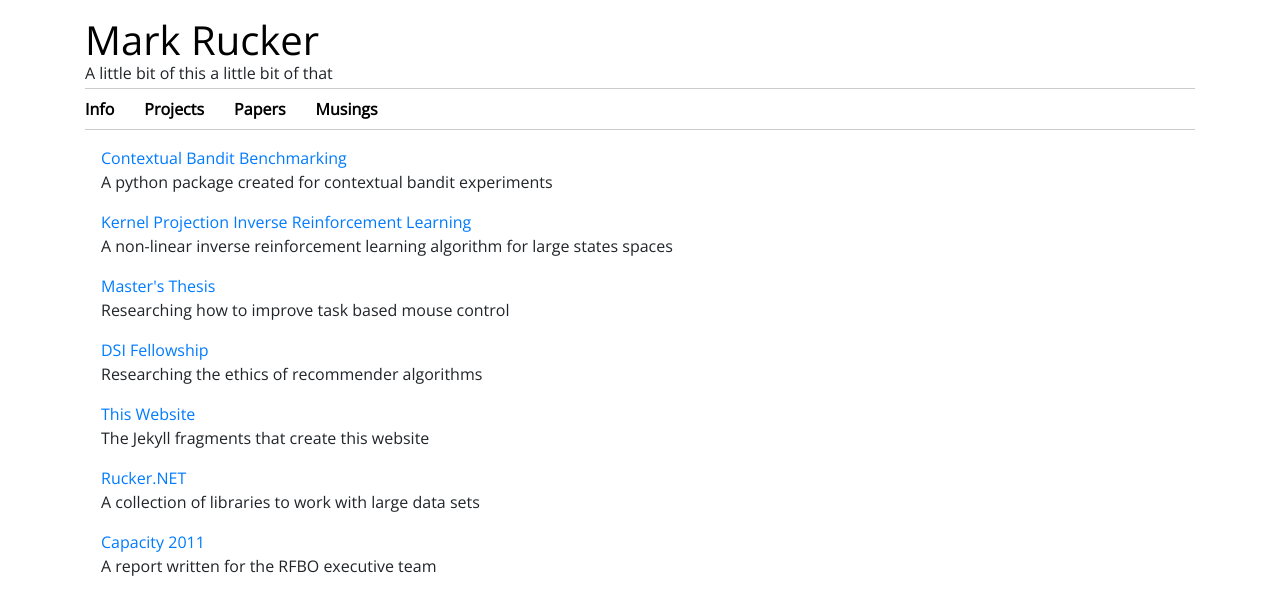
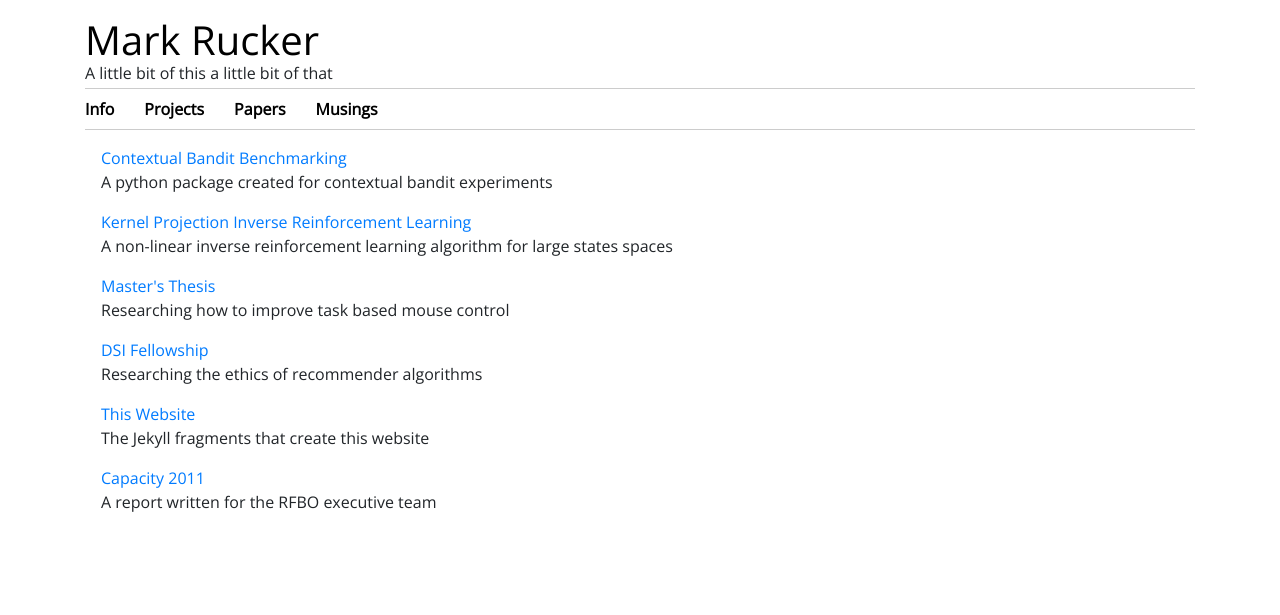
Before and after one commit to mrucker/mrucker.github.io, a Jekyll site: the page built from _areas/projects.html, in a window 1280 px wide. Shown: the top 615 px of the page. Built offline with Jekyll 4.4.1, drawn with Linux system fonts in a browser that asks for light colours; nearby versions of some CDN libraries.

Commit message:
Updating projects.

```diff
--- a/_data/projects.yml
+++ b/_data/projects.yml
@@ -1,31 +1,26 @@
 - title      : Contextual Bandit Benchmarking
   url        : https://github.com/vowpalwabbit/coba
   description: A python package created for contextual bandit experiments
-  position   : 7
+  position   : 6
 
 - title      : Kernel Projection Inverse Reinforcement Learning
   url        : https://github.com/mrucker/kpirl-kla
   description: A non-linear inverse reinforcement learning algorithm for large states spaces
-  position   : 6
+  position   : 5
 
 - title      : Master's Thesis
-  url        : https://thesis.markrucker.net
+  url        : https://github.com/mrucker/ms-thesis
   description: Researching how to improve task based mouse control
-  position   : 5
+  position   : 4
 
 - title      : DSI Fellowship
-  url        : https://dsi.markrucker.net
+  url        : https://github.com/mrucker/dsi-values
   description: Researching the ethics of recommender algorithms
-  position   : 4
+  position   : 3
 
 - title      : This Website
   url        : https://github.com/mrucker/markrucker.net
   description: The Jekyll fragments that create this website
-  position   : 3
-
-- title      : Rucker.NET
-  url        : https://github.com/mrucker/Rucker.NET
-  description: A collection of libraries to work with large data sets
   position   : 2
 
 - title      : Capacity 2011
```
